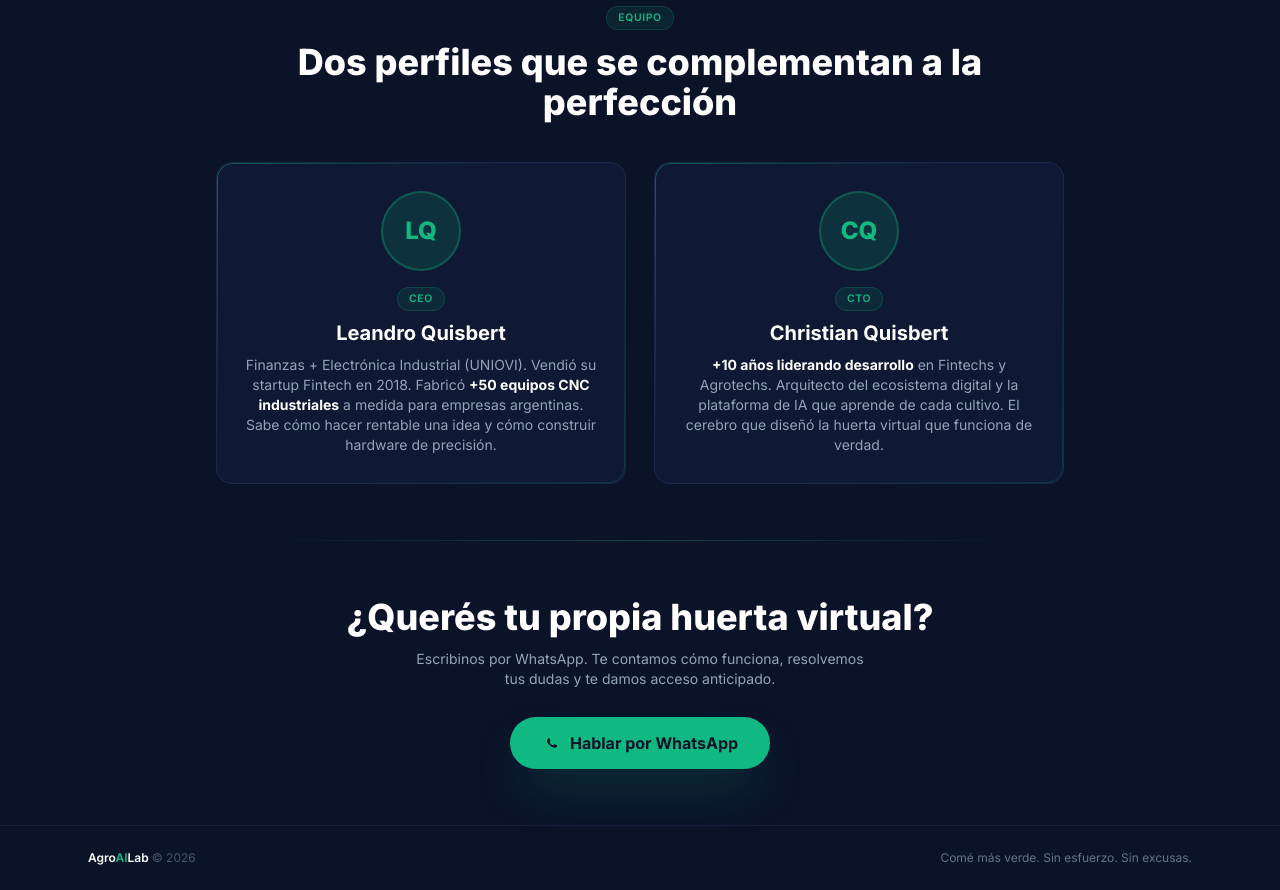
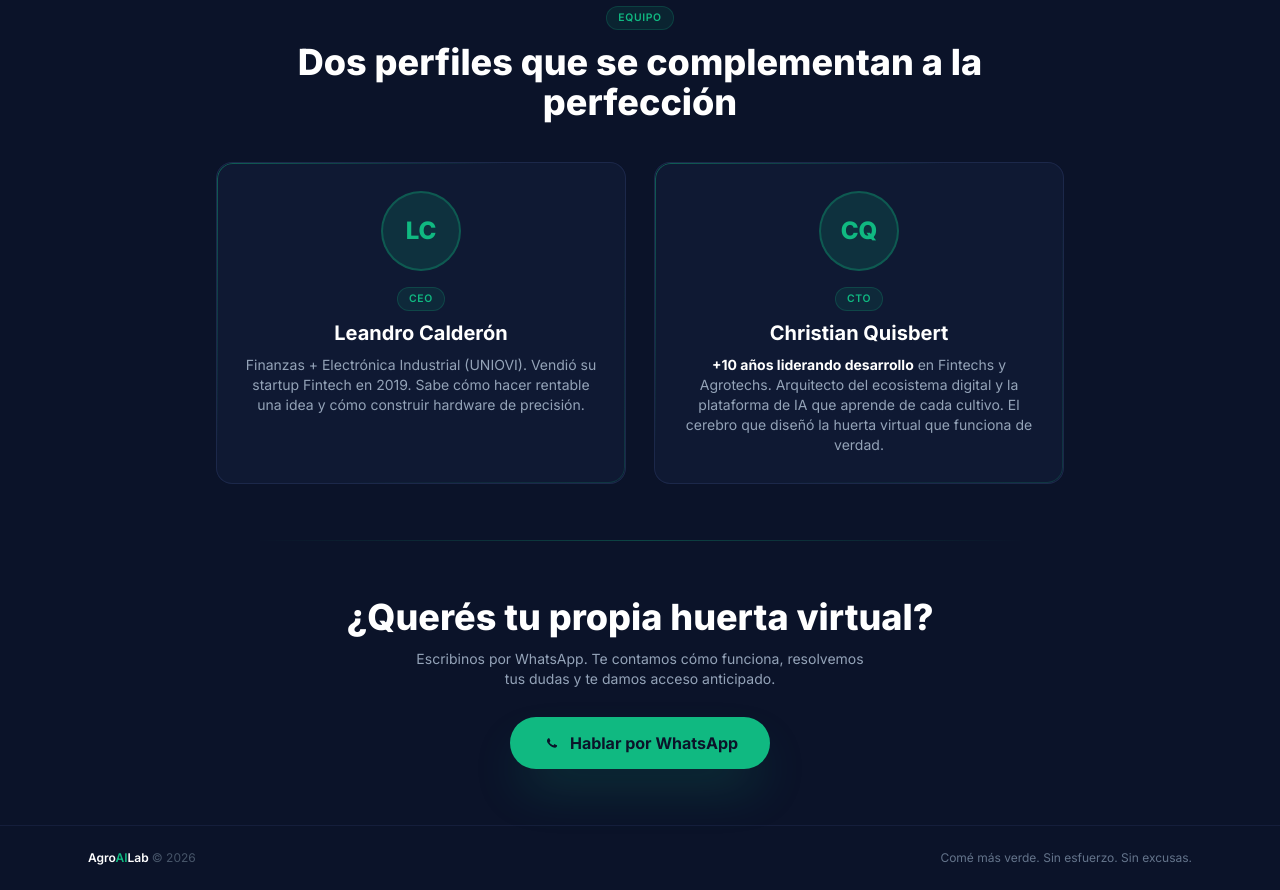
Before and after one commit to LeandroQuisbert/AgroAILab, a plain HTML site: page index.html in a window 1280 px wide. Shown: the part 2645-3535 px from the top of the page. Drawn offline with nearby package versions, Linux system fonts and the light colour scheme.

Commit message:
Update index.html

```diff
--- a/index.html
+++ b/index.html
@@ -267,12 +267,12 @@
             <div class="grid sm:grid-cols-2 gap-5 lg:gap-7">
                 <div class="glass-solid rounded-2xl p-5 sm:p-7 border-glow flex flex-col items-center text-center card-hover">
                     <div class="w-20 h-20 rounded-full bg-emerald/15 border-2 border-emerald/30 flex items-center justify-center mb-4">
-                        <span class="text-2xl font-extrabold text-emerald">LQ</span>
+                        <span class="text-2xl font-extrabold text-emerald">LC</span>
                     </div>
                     <span class="tag bg-emerald/10 text-emerald border border-emerald/20 mb-2">CEO</span>
-                    <h3 class="text-lg sm:text-xl font-bold text-white mb-2">Leandro Quisbert</h3>
+                    <h3 class="text-lg sm:text-xl font-bold text-white mb-2">Leandro Calderón</h3>
                     <p class="text-slate-400 text-xs sm:text-sm leading-relaxed">
-                        Finanzas + Electrónica Industrial (UNIOVI). Vendió su startup Fintech en 2018. Fabricó <strong class="text-white">+50 equipos CNC industriales</strong> a medida para empresas argentinas. Sabe cómo hacer rentable una idea y cómo construir hardware de precisión.
+                        Finanzas + Electrónica Industrial (UNIOVI). Vendió su startup Fintech en 2019. Sabe cómo hacer rentable una idea y cómo construir hardware de precisión.
                     </p>
                 </div>
                 <div class="glass-solid rounded-2xl p-5 sm:p-7 border-glow flex flex-col items-center text-center card-hover">
```
